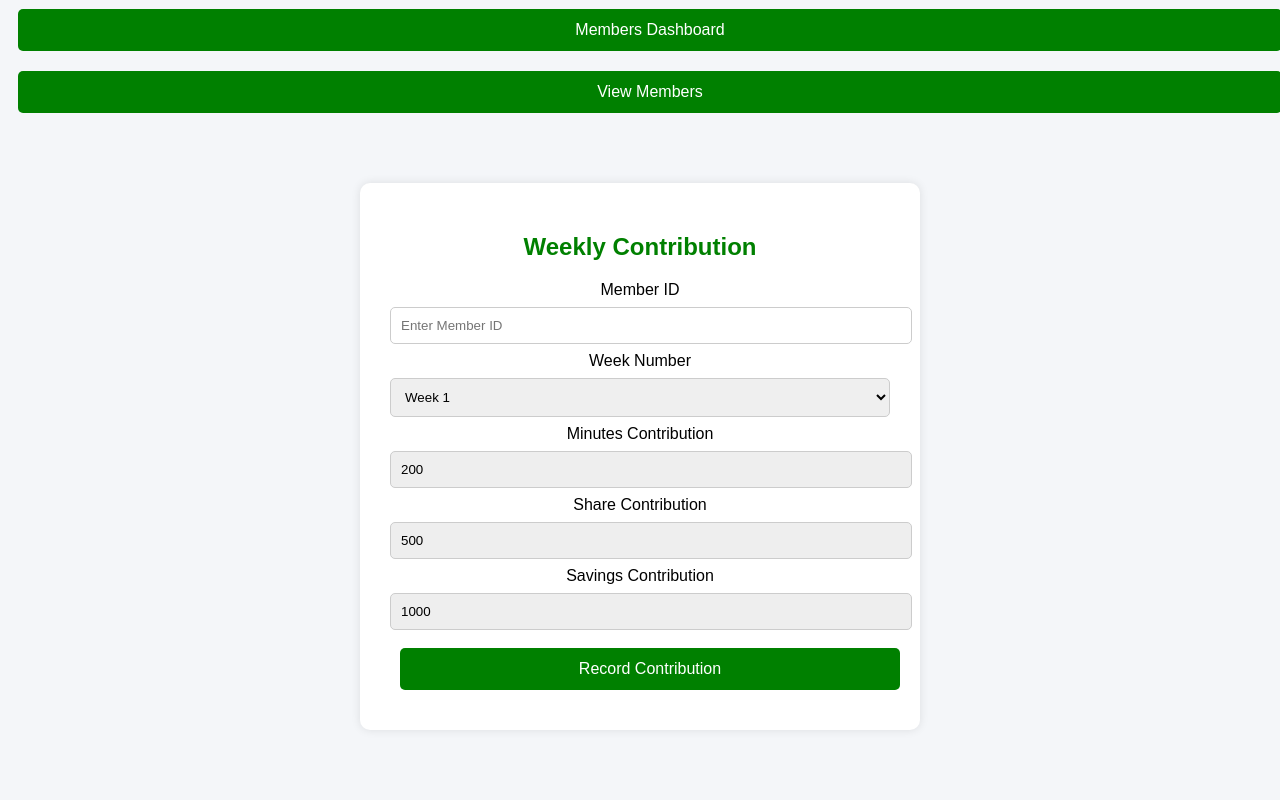
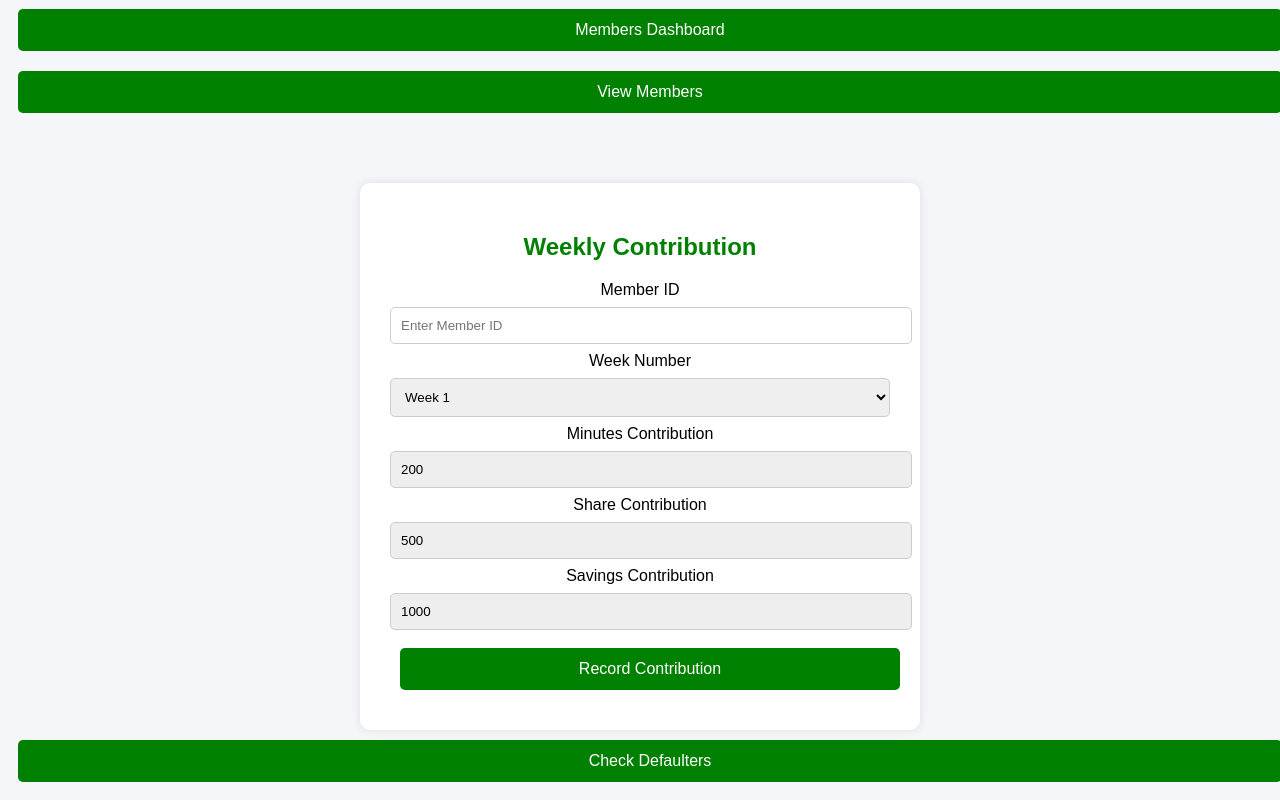
Before and after one commit to oluwasegun-ayo/igbekele-cooperative-system-, a website: page public/dashboard.html in a window 1280 px wide. Shown: the part 410-1210 px from the top of the page. Before the commit the page ends 1148 px from the top, so only its background shows below. Drawn offline with Linux system fonts and the light colour scheme.

Commit message:
Update dashboard.html

```diff
--- a/public/dashboard.html
+++ b/public/dashboard.html
@@ -145,3 +145,6 @@ background:#eee;
 
 </body>
 </html>
+<a href="/defaulters.html">
+<button>Check Defaulters</button>
+</a>
```
